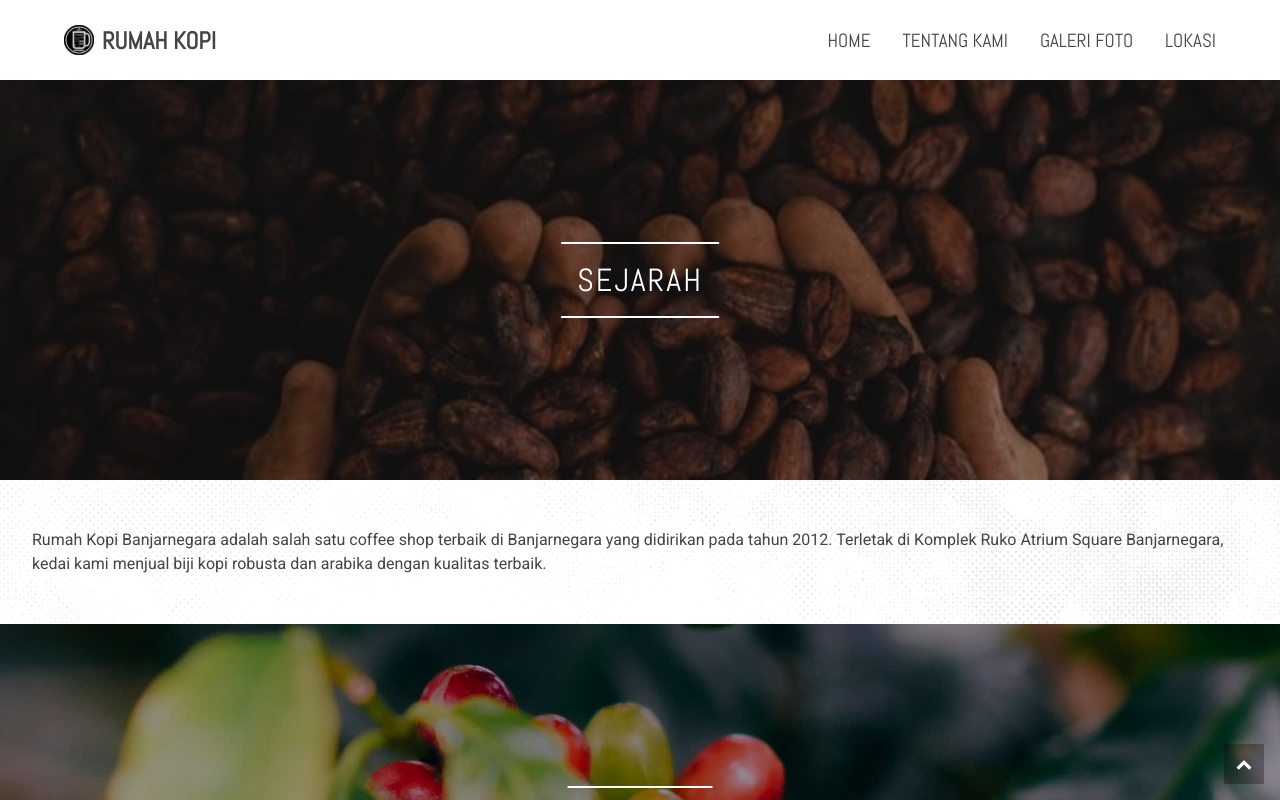
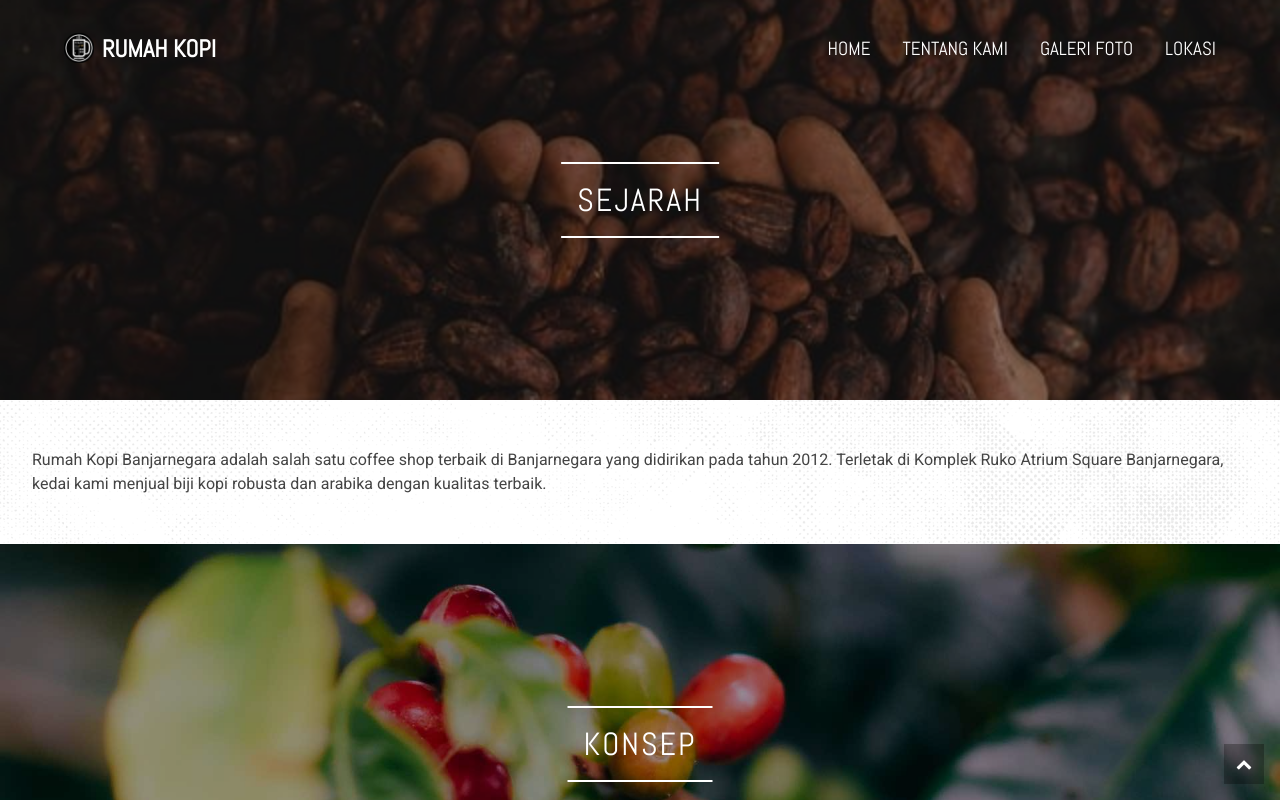
Before and after one commit to DandunAdi/coffee-project, a Next.js app: page /about in a window 1280 px wide. Shown: the top 800 px of the page. Built offline with nearby package versions, Linux system fonts and the light colour scheme.

Commit message:
adjust navbar on desktop

```diff
--- a/components/navbar.module.css
+++ b/components/navbar.module.css
@@ -14,9 +14,6 @@
 .menu {
   margin-left: 2rem;
   font-size: 1.1874rem;
-}
-.menu:hover {
-  color: var(--gray);
 }
 
 .mobileMenu {
@@ -37,6 +34,9 @@
 @media (min-width: 48rem) {
   .container {
     padding: 0 4rem;
+    height: 6rem;
+    background-color: transparent;
+    color: #fff;
   }
   .menuContainer {
     display: flex;
--- a/pages/about.js
+++ b/pages/about.js
@@ -5,7 +5,7 @@ import styles from "./about.module.css";
 const About = () => {
   return (
     <Layout>
-      <main style={{ marginTop: "5rem" }}>
+      <main>
         <section>
           <div className={styles.bannerContainer}>
             <div
```
